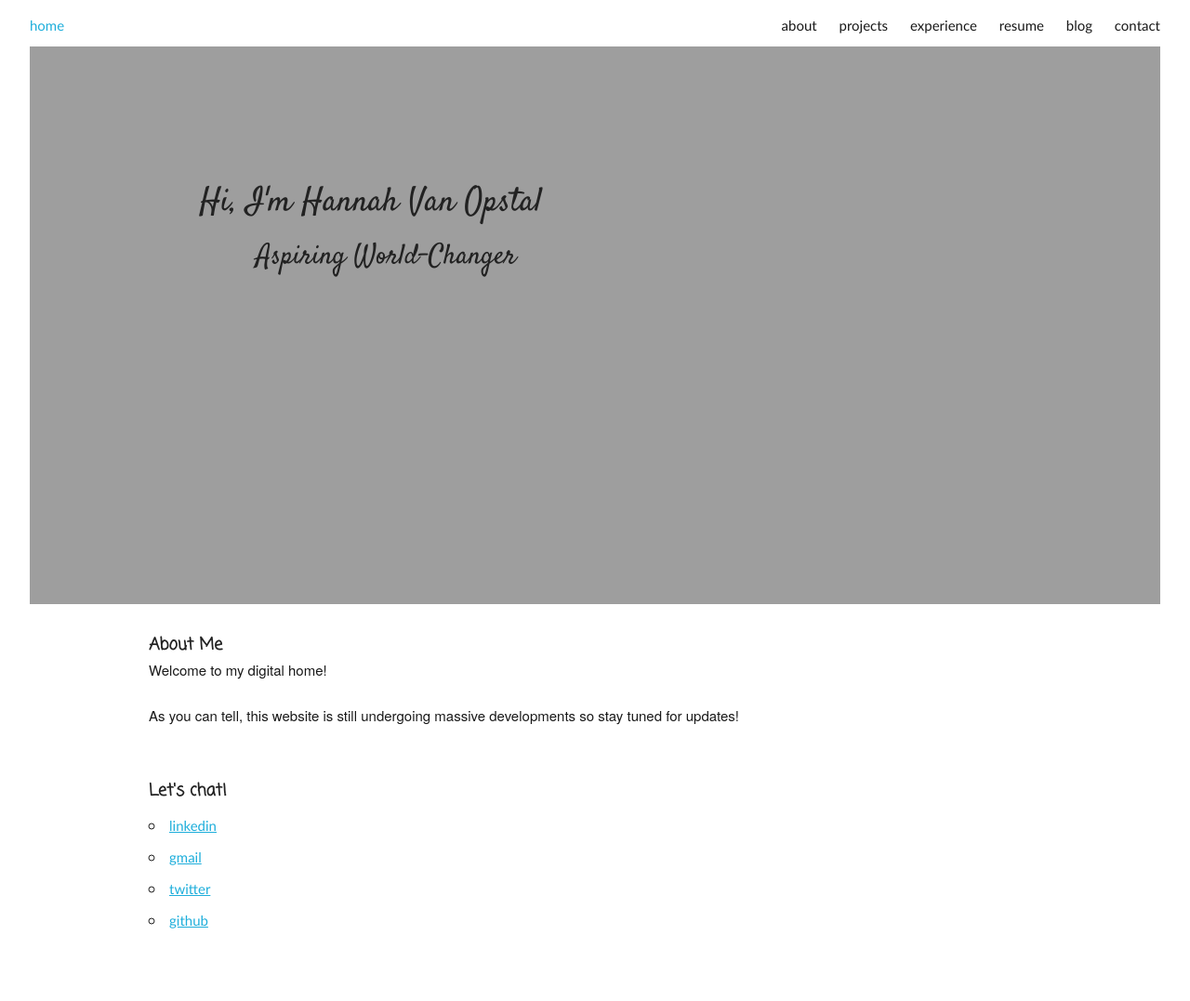
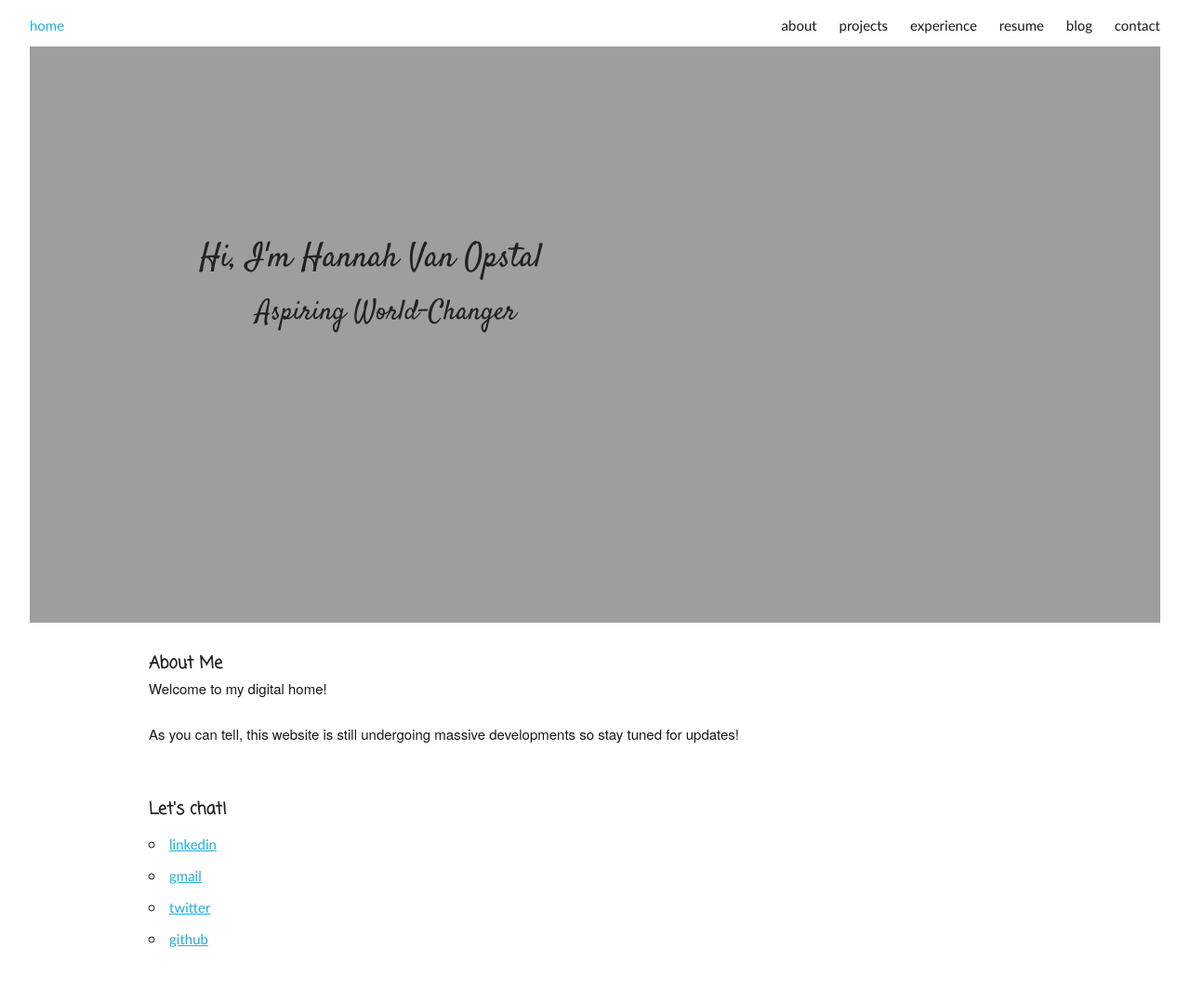
Before and after one commit to hvanopstal/hvanopstal.github.io, a Jekyll site: the page index.html, which Jekyll copies as it is, in a window 1280 px wide. Shown: the whole page at 93% size. Built offline with Jekyll 4.4.1, drawn with Linux system fonts in a browser that asks for light colours; some web fonts are replaced.

Commit message:
Update main.css

```diff
--- a/css/main.css
+++ b/css/main.css
@@ -101,13 +101,13 @@ ul.posts li {
   margin-top: 20px;
   font-family: "Satisfy", "Calibri", Arial;
   width: 100%;
-  height: 600px;
+  height: 620px;
   background-image: url("http://hvanopstal.github.io/PHOTOS/ColumbiaLake-2014.JPG");
   background-position: relative;
   background-size: cover;
 }
   .intro-welcome {
-    padding-top: 140px;
+    padding-top: 200px;
     font-size: 2.4em;
     margin-left: 15%;
   }
```
